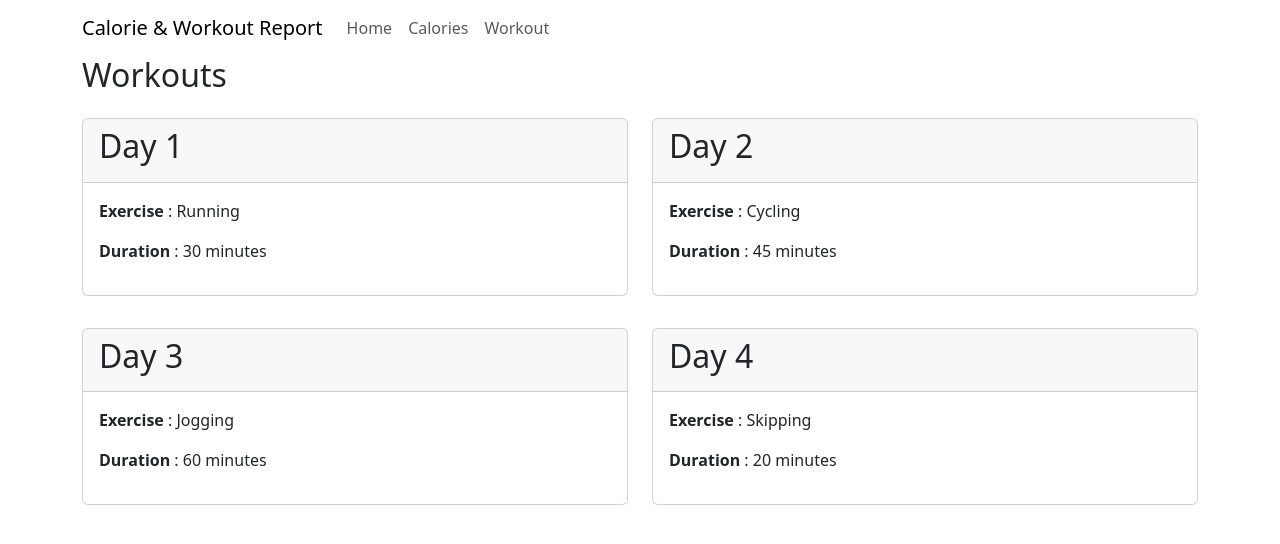
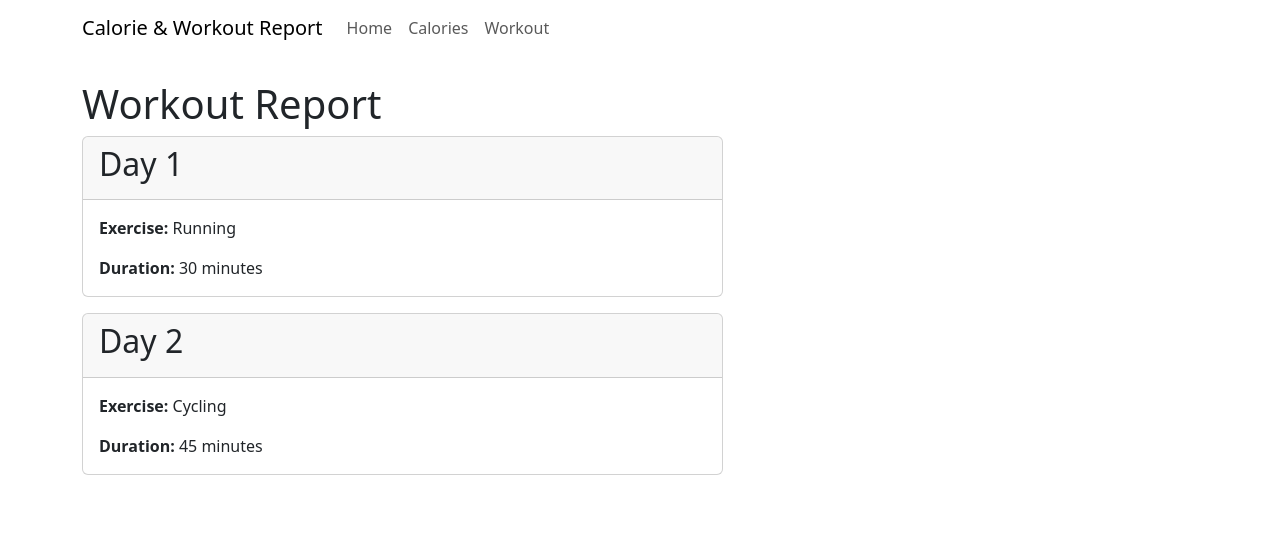
Before and after one commit to checodezz/VA3.2_HW_1, a plain HTML site: page workouts.html in a window 1280 px wide. Drawn offline with nearby package versions, Linux system fonts and the light colour scheme.

Commit message:
added js to wrkouts.html

```diff
--- a/workouts.html
+++ b/workouts.html
@@ -3,30 +3,19 @@
 
 <head>
   <title>Workouts</title>
-  <link
-  href="https://cdn.jsdelivr.net/npm/bootstrap@5.3.2/dist/css/bootstrap.min.css"
-      rel="stylesheet"
-      integrity="sha384-T3c6CoIi6uLrA9TneNEoa7RxnatzjcDSCmG1MXxSR1GAsXEV/Dwwykc2MPK8M2HN"
-      crossorigin="anonymous"
-    />
-    <script src="https://cdn.jsdelivr.net/npm/bootstrap@5.3.2/dist/js/bootstrap.bundle.min.js"></script>
+  <link href="https://cdn.jsdelivr.net/npm/bootstrap@5.3.2/dist/css/bootstrap.min.css" rel="stylesheet"
+    integrity="sha384-T3c6CoIi6uLrA9TneNEoa7RxnatzjcDSCmG1MXxSR1GAsXEV/Dwwykc2MPK8M2HN" crossorigin="anonymous" />
+  <script src="https://cdn.jsdelivr.net/npm/bootstrap@5.3.2/dist/js/bootstrap.bundle.min.js"></script>
 </head>
 
 <body>
   <header>
     <nav class="text-secondary navbar navbar-expand-lg">
-    <div class="container">
+      <div class="container">
         <a class="navbar-brand" href="index.html">Calorie & Workout Report</a>
 
-        <button
-          class="navbar-toggler"
-          type="button"
-          data-bs-toggle="collapse"
-          data-bs-target="#navbarNavAltMarkup"
-          aria-controls="navbarNavAltMarkup"
-          aria-expanded="false"
-          aria-label="Toggle navigation"
-        >
+        <button class="navbar-toggler" type="button" data-bs-toggle="collapse" data-bs-target="#navbarNavAltMarkup"
+          aria-controls="navbarNavAltMarkup" aria-expanded="false" aria-label="Toggle navigation">
           <span class="navbar-toggler-icon"></span>
         </button>
 
@@ -47,61 +36,73 @@
     </nav>
   </header>
 
-  <main id="workouts">
-    <section class="container">
-      <h2>Workouts</h2>
-      <div class="row">
-        <div class="col-md-6 my-3">
-          <div class="card">
-            <div class="card-header">
-              <h2>Day 1</h2>
-            </div>
-            <div class="card-body">
-              <p><strong>Exercise</strong> : Running</p>
-              <p><strong>Duration</strong> : 30 minutes</p>
-            </div>
-          </div>
-        </div>
+  <section class="container mt-4">
+    <h1>Workout Report</h1>
+    <div id="showreport" class="row">
 
-        <div class="col-md-6 my-3">
-          <div class="card">
-            <div class="card-header">
-              <h2>Day 2</h2>
-            </div>
-            <div class="card-body">
-              <p><strong>Exercise</strong> : Cycling</p>
-              <p><strong>Duration</strong> : 45 minutes</p>
-            </div>
-          </div>
-        </div>
+    </div>
+  </section>
 
+  <script>
 
-        <div class="col-md-6 my-3">
-          <div class="card">
-            <div class="card-header">
-              <h2>Day 3</h2>
-            </div>
-            <div class="card-body">
-              <p><strong>Exercise</strong> : Jogging</p>
-              <p><strong>Duration</strong> : 60 minutes</p>
-            </div>
-          </div>
-        </div>
+    const dailyWorkouts = [
+      {
+        day: 'Day 1',
+        exercise: 'Running',
+        duration: '30 minutes'
+      },
+      {
+        day: 'Day 2',
+        exercise: 'Cycling',
+        duration: '45 minutes'
+      },
+    ];
 
-        <div class="col-md-6 my-3">
-          <div class="card">
-            <div class="card-header">
-              <h2>Day 4</h2>
-            </div>
-            <div class="card-body">
-              <p><strong>Exercise</strong> : Skipping</p>
-              <p><strong>Duration</strong> : 20 minutes</p>
-            </div>
-          </div>
-        </div>
-      </div>
-    </section>
-  </main>
+    function generateWorkouReport(data) {
+      const showreport = document.querySelector('#showreport')
+
+      for (let i = 0; i < data.length; i++) {
+
+        const col = document.createElement('div')
+        col.className = 'col-md-7'
+
+        const card = document.createElement('div')
+        card.className = 'card mb-3'
+
+        const cardHeader = document.createElement('div')
+        cardHeader.className = 'card-header'
+
+        const h2 = document.createElement('h2')
+        h2.textContent = data[i].day
+
+        cardHeader.appendChild(h2)
+
+        const cardBody = document.createElement('div')
+        cardBody.className = 'card-body'
+
+        const exerciseName = document.createElement('p')
+        exerciseName.className = 'card-text'
+        exerciseName.innerHTML = `<strong>Exercise: </strong>${data[i].exercise}`
+
+        const exerciseDuration = document.createElement('p')
+        exerciseDuration.className = 'card-text'
+        exerciseDuration.innerHTML = `<strong>Duration: </strong>${data[i].duration}`
+
+        cardBody.appendChild(exerciseName)
+        cardBody.appendChild(exerciseDuration)
+
+        card.appendChild(cardHeader)
+        card.appendChild(cardBody)
+
+        col.appendChild(card)
+
+        showreport.appendChild(col)
+
+      }
+    }
+
+    generateWorkouReport(dailyWorkouts)
+  </script>
 </body>
 
 </html>
```
Also changed, not shown: calorie.html (+1 -0 lines), index.html (+9 -23 lines).
